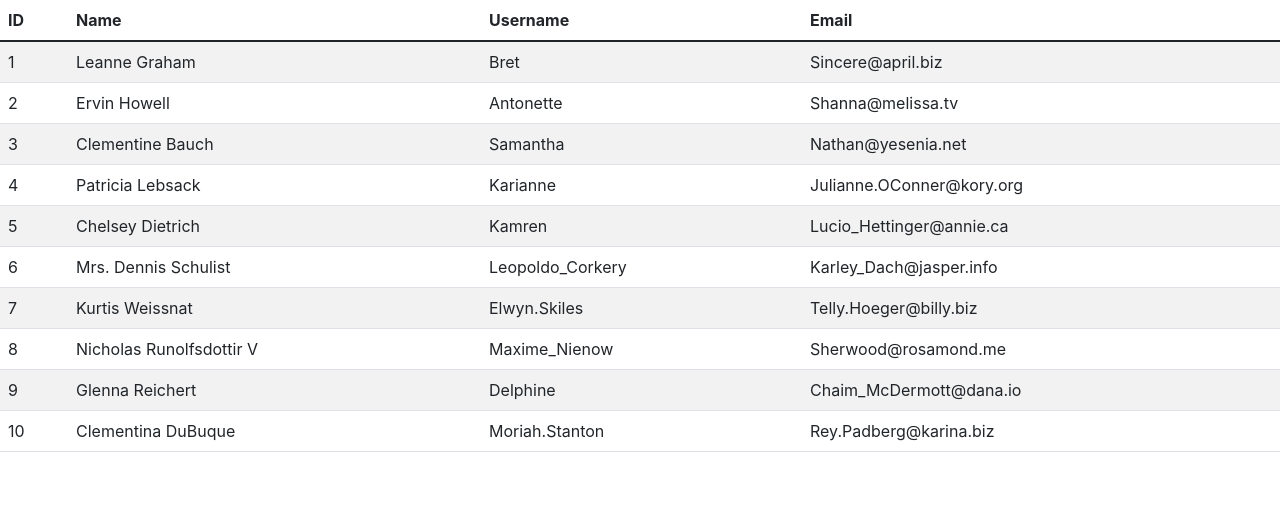
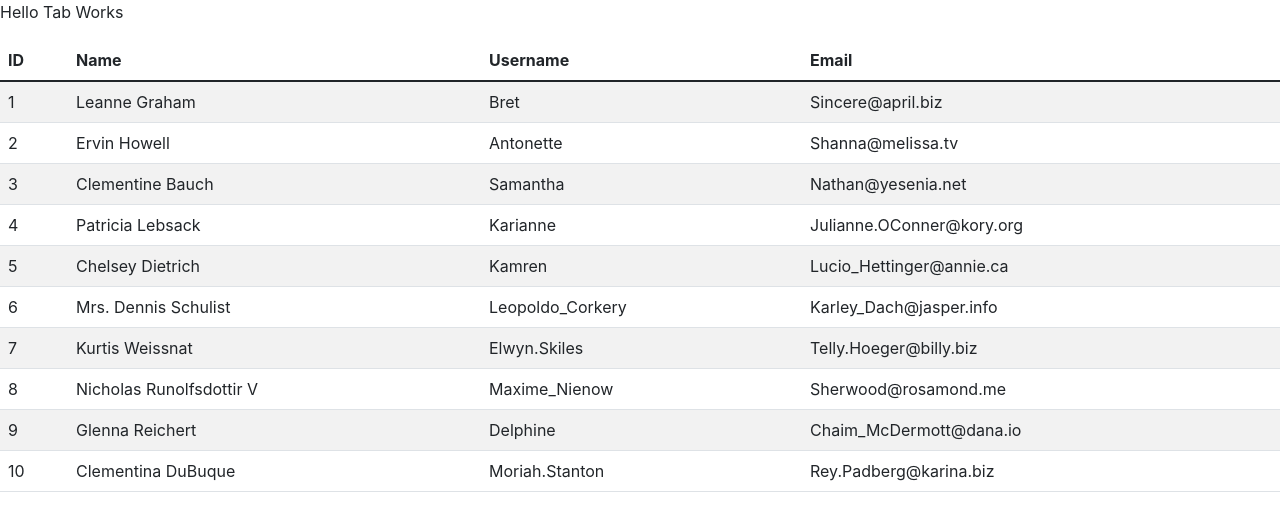
Before and after one commit to adarraji/react-table, a React (Create React App) app: page / in a window 1280 px wide. Shown: the top 520 px of the page. Built offline with nearby package versions, Linux system fonts and the light colour scheme.

Commit message:
Added Tabs component tto App

```diff
--- a/src/containers/App.js
+++ b/src/containers/App.js
@@ -1,11 +1,13 @@
 import React, { Component } from "react";
 import { users } from "../users";
 import Table from "../components/Table";
+import Tabs from "../components/Tabs";
 
 
 const App = () => {
     return (
         <div>
+            <Tabs />
             <Table users={users} />
         </div>
     )
```
